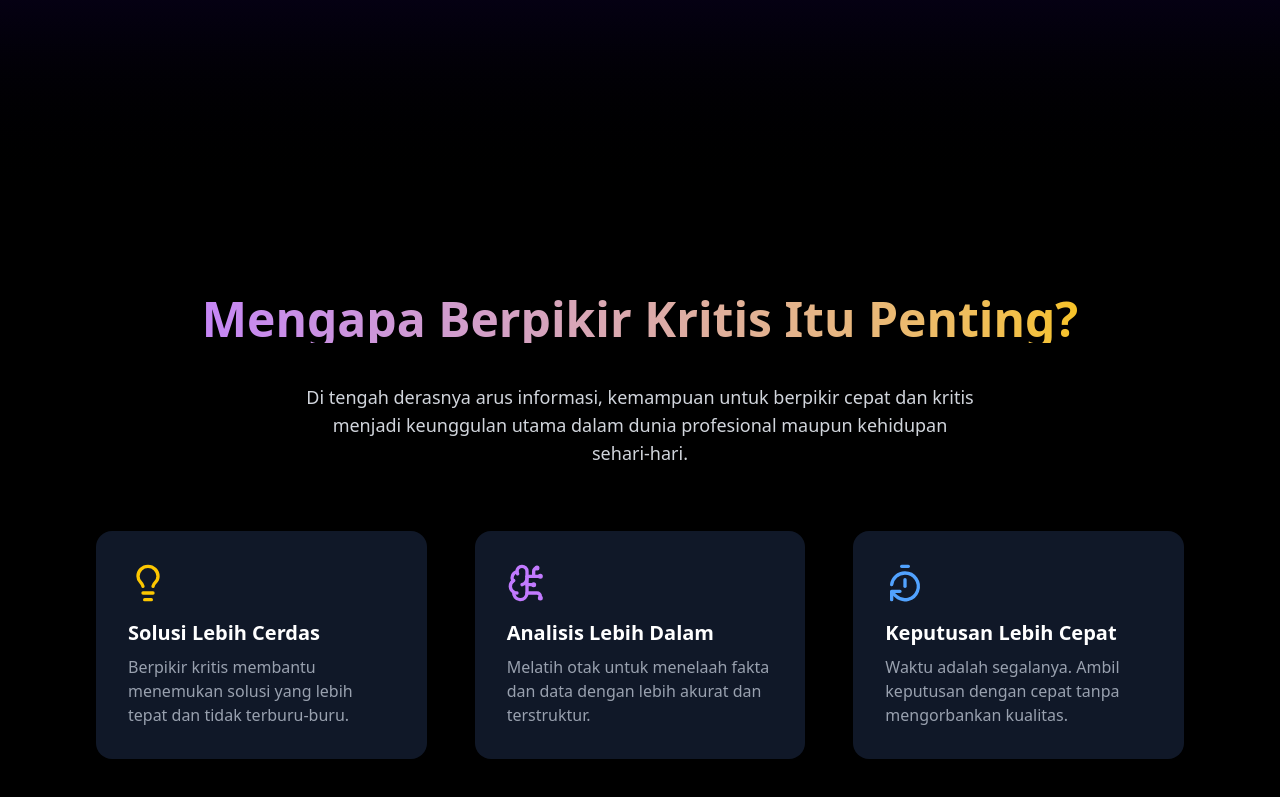
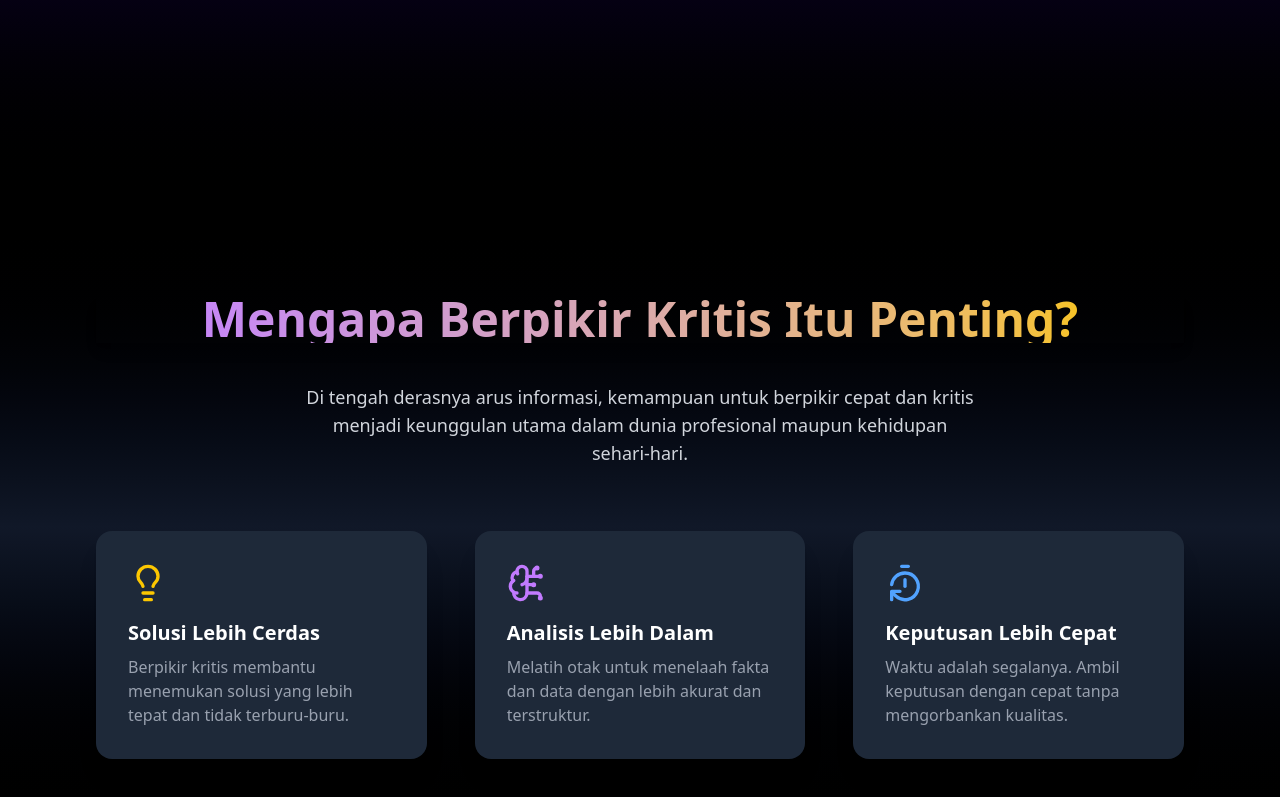
Before and after one commit to farhanariyanto03/react-portofolio1, a React (Vite) app: page / in a window 1280 px wide. Shown: the part 585-1382 px from the top of the page. Built offline with nearby package versions, Linux system fonts and the light colour scheme.

Commit message:
update view about

```diff
--- a/src/components/About.jsx
+++ b/src/components/About.jsx
@@ -22,7 +22,7 @@ const benefits = [
 
 const About = () => {
   return (
-    <section className="bg-black text-white py-20 px-8 md:px-16 lg:px-24">
+    <section className="bg-gradient-to-b from-black via-gray-900 to-black text-white py-20 px-8 md:px-16 lg:px-24">
       <motion.div
         initial={{ y: 60, opacity: 0 }}
         whileInView={{ y: 0, opacity: 1 }}
@@ -30,7 +30,7 @@ const About = () => {
         viewport={{ once: true }}
         className="text-center mb-16"
       >
-        <h2 className="text-4xl md:text-5xl font-bold mb-10 bg-gradient-to-r from-purple-400 to-yellow-400 text-transparent bg-clip-text">
+        <h2 className="text-4xl md:text-5xl font-bold mb-10 bg-gradient-to-r from-purple-400 to-yellow-400 text-transparent bg-clip-text shadow-lg">
           Mengapa Berpikir Kritis Itu Penting?
         </h2>
         <p className="text-gray-300 text-lg max-w-2xl mx-auto mb-4">
@@ -47,7 +47,7 @@ const About = () => {
             whileInView={{ opacity: 1, y: 0 }}
             transition={{ delay: index * 0.3 }}
             viewport={{ once: true }}
-            className="bg-gray-900 p-8 rounded-2xl shadow-lg hover:scale-105 transition-transform duration-300"
+            className="bg-gray-800 p-8 rounded-2xl shadow-xl hover:scale-105 hover:bg-gray-700 transition-transform duration-300"
           >
             <div className="mb-4">{item.icon}</div>
             <h3 className="text-xl font-semibold mb-2">{item.title}</h3>
```
